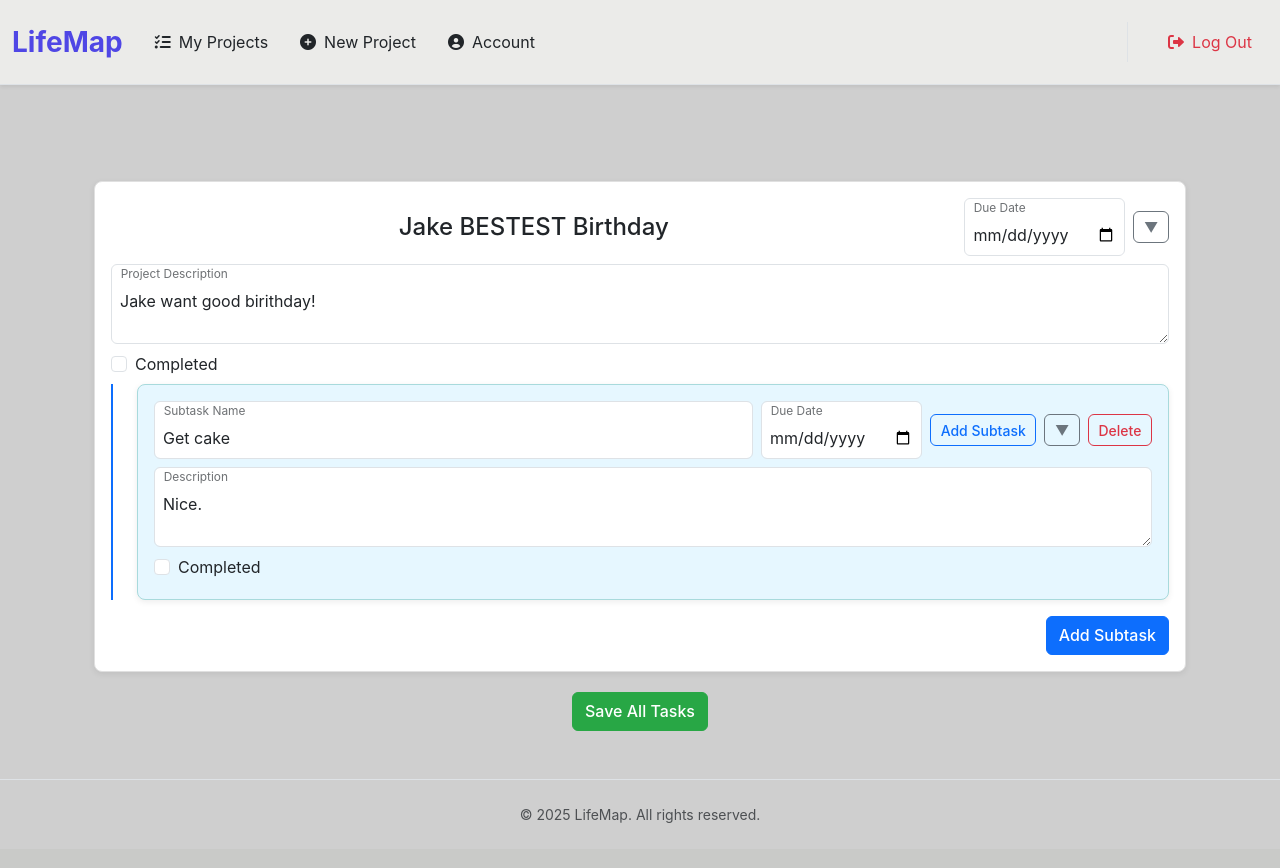
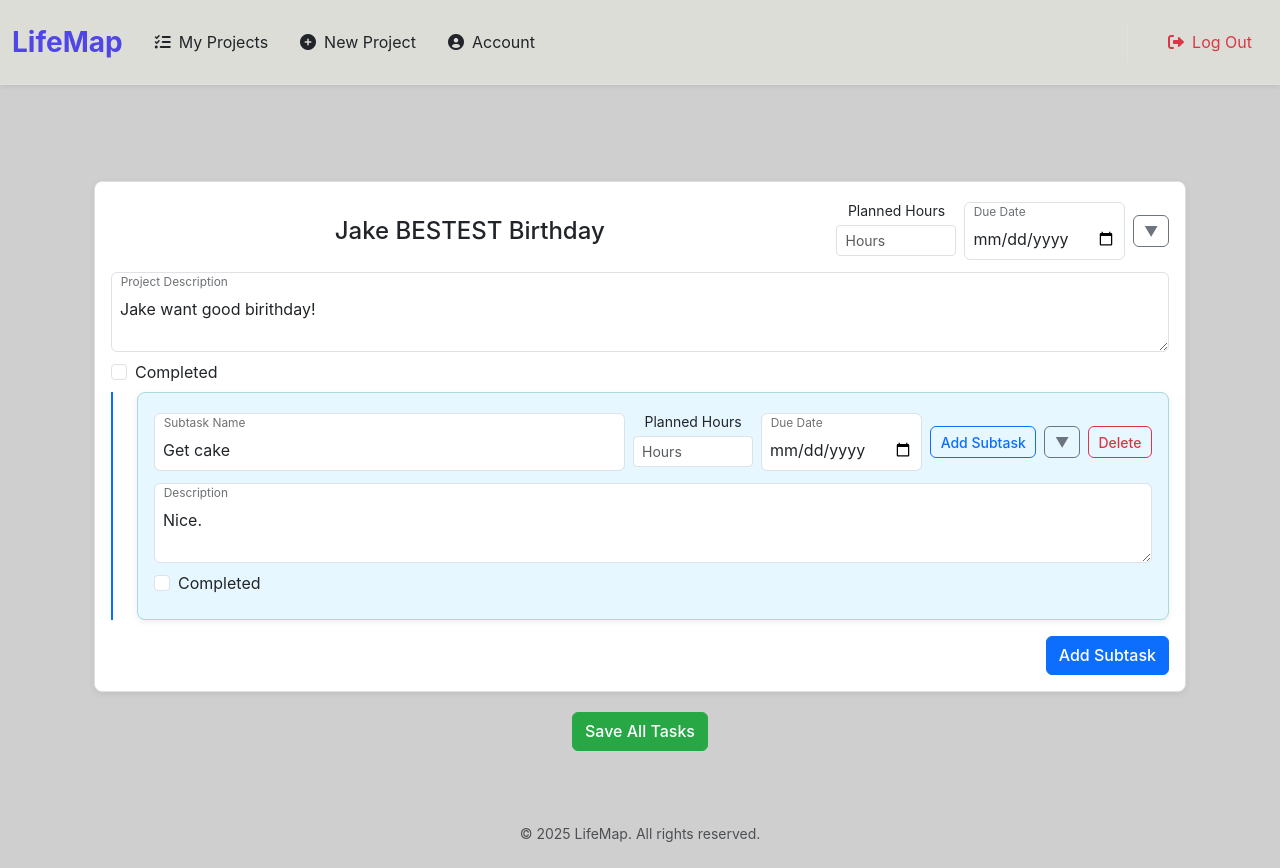
Before and after one commit to wayworm/life-map, a Flask app: page /details/1 in a window 1280 px wide. Before the commit the page ends 823 px from the top, so only its background shows below. Run offline with Flask 3, Linux system fonts and the light colour scheme; a user stored in the database is signed in; data comes from the database, SQL or seed files in the repository; both versions use the stored data as it was after the commit.

Commit message:
CSS Changes

```diff
--- a/templates/layout.html
+++ b/templates/layout.html
@@ -60,7 +60,7 @@
         }
 
         #bgg{
-            background-color: #ebebe9
+            background-color:rgb(221, 221, 215)
         }
     </style>
 
@@ -117,7 +117,7 @@
         {% block main %}{% endblock %}
     </main>
 
-    <footer id="bg" class="mt-auto py-4 text-center text-muted small border-top">
+    <footer id="bg" class="mt-auto py-4 text-center text-muted small">
         <!-- Optional: Add footer content here -->
         &copy; 2025 LifeMap. All rights reserved.
 
--- a/templates/login.html
+++ b/templates/login.html
@@ -7,12 +7,11 @@
 
 {% block main %}
 
-
-<div class="container d-flex justify-content-center align-items-center" style="background-color: #ebebe9; min-height: 60vh;">
+<div id="bg" class="container d-flex justify-content-center align-items-center" style="min-height: 60vh;">
   <div class="bg-light shadow rounded-4 p-5" style="background-color: #f7f7f5 !important; max-width: 400px; width: 100%;">
     <form action="/login" method="post">
       <div class="mb-4 text-center">
-        <label class="fs-4 fw-bold" id="lab">Log-In</label>
+        <label class="fs-4 fw-bold" id="lab">Log In</label>
       </div>
       <div class="mb-3">
         <input autocomplete="off" autofocus class="form-control" name="username" placeholder="Username" type="text">
--- a/templates/tasks v4.html
+++ b/templates/tasks v4.html
@@ -219,6 +219,7 @@
         text-decoration: line-through;
         color: #6c757d;
     }
+
 </style>
 {% endblock %}
 
@@ -239,10 +240,16 @@
                                         <label for="task_name_{{ task.id | replace('.', '_') }}">Subtask Name</label>
                                     </div>
                                 {% else %}
-                                {# For level 0, the project name is in H1. This card shows project details. #}
-                                <h4 class="flex-grow-1 mb-0">{{ project_name }}</h4> {# Display the task name statically for level 0 #}
-                                <input type="hidden" name="task_name_{{ task.id | replace('.', '_') }}" value="{{ task.name }}"> {# Hidden input for data collection #}
+                                    <h4 class="flex-grow-1 mb-0">{{ project_name }}</h4>
+                                    <input type="hidden" name="task_name_{{ task.id | replace('.', '_') }}" value="{{ task.name }}">
                                 {% endif %}
+
+                                    {# New input for planned hours #}
+                                <div class="mb-2" style="max-width: 120px;">
+                                    <label for="planned_hours_{{ task.id | replace('.', '_') }}" class="form-label small mb-1">Planned Hours</label>
+                                    <input type="number" min="0" step="0.1" class="form-control form-control-sm" id="planned_hours_{{ task.id | replace('.', '_') }}" name="planned_hours_{{ task.id | replace('.', '_') }}" value="{{ task.planned_hours if task.planned_hours is defined else '' }}" placeholder="Hours">
+                                </div>
+
 
                                 {% if task.due_date is defined %}
                                 <div class="form-floating">
@@ -251,40 +258,42 @@
                                 </div>
                                 {% endif %}
 
-                            {% if level > 0 %} {# Add Subtask button here ONLY for subtasks #}
+                                {% if level > 0 %}
                                     <button type="button" class="btn btn-sm btn-outline-primary add-subtask-btn">Add Subtask</button>
                                 {% endif %}
 
-                            {% if level > 0 or (level == 0) %} {# Minimize/Maximize button for tasks that can have subtasks #}
+                                {% if level > 0 or level == 0 %}
                                     <button type="button" class="btn btn-sm btn-outline-secondary toggle-subtasks-btn">
-                                    <span class="collapse-icon">&#9660;</span> {# Default to down arrow (expanded) #}
+                                        <span class="collapse-icon">&#9660;</span>
                                     </button>
                                 {% endif %}
 
-                            {% if level > 0 %} {# Delete button only for subtasks #}
+                                {% if level > 0 %}
                                     <button type="button" class="btn btn-sm btn-outline-danger delete-task-btn">Delete</button>
                                 {% endif %}
                             </div>
+
                             <div class="task-options mb-1">
                                 <div class="form-floating mb-2">
                                     <textarea class="form-control" placeholder="Description" id="description_{{ task.id | replace('.', '_') }}" name="description_{{ task.id | replace('.', '_') }}" style="height: 100px;">{{ task.description }}</textarea>
                                     <label for="description_{{ task.id | replace('.', '_') }}">{{ "Project Description" if level == 0 else "Description" }}</label>
                                 </div>
-                            <div class="form-check">
+                                <div class="form-check mb-2">
                                     <input type="checkbox" class="form-check-input completed-checkbox" id="completed_{{ task.id | replace('.', '_') }}" name="completed_{{ task.id | replace('.', '_') }}" {% if task.completed %}checked{% endif %}>
                                     <label class="form-check-label" for="completed_{{ task.id | replace('.', '_') }}">Completed</label>
                                 </div>
                             </div>
+
                             {% if task.subtasks %}
                             <div class="subtask-list">
                                 {% for subtask in task.subtasks %}
-                                {{ render_task_item(subtask, level + 1) }} {# Recursive call with incremented level #}
+                                    {{ render_task_item(subtask, level + 1) }}
                                 {% endfor %}
                             </div>
                             {% endif %}
 
-                        {% if level == 0 %} {# Add Subtask button for top-level tasks, below subtasks #}
-                        <div class="d-flex justify-content-end mt-3"> {# Use flexbox for alignment #}
+                            {% if level == 0 %}
+                            <div class="d-flex justify-content-end mt-3">
                                 <button type="button" class="btn btn-primary add-subtask-btn">Add Subtask</button>
                             </div>
                             {% endif %}
@@ -684,7 +693,7 @@
                 event.preventDefault(); // Prevent default form submission
 
                 const projectId = document.getElementById('project_id').value;
-                const tasksData = collectTaskData(document.querySelector('.task-list'));
+                const tasksData = collectTaskData(document.querySelector    ('.task-list'));
 
                 const payload = {
                     project_id: projectId,
```
Also changed, not shown: templates/projects.html (+4 -6 lines), LifeMap.db, README.md, 2 other files. Lines whose indentation alone changed are shown as unchanged.
